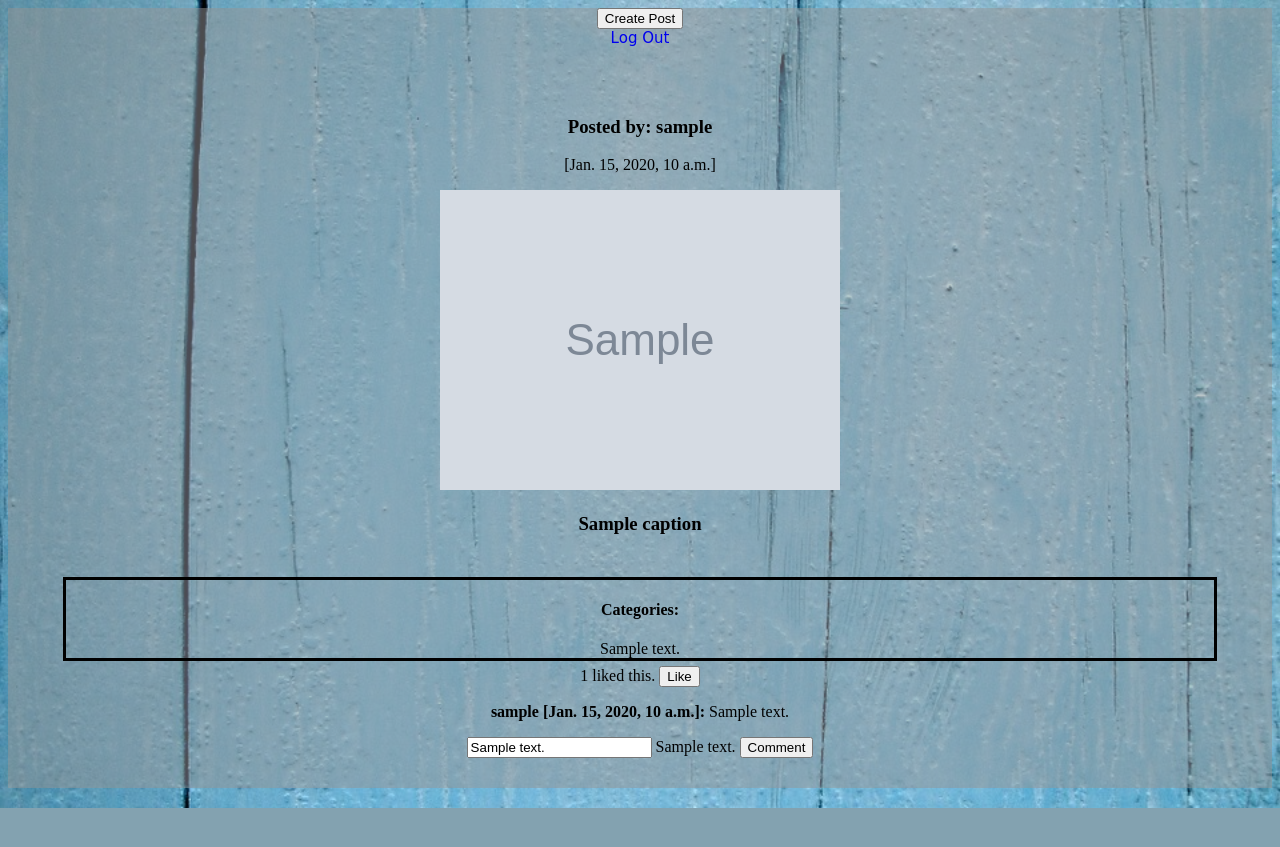
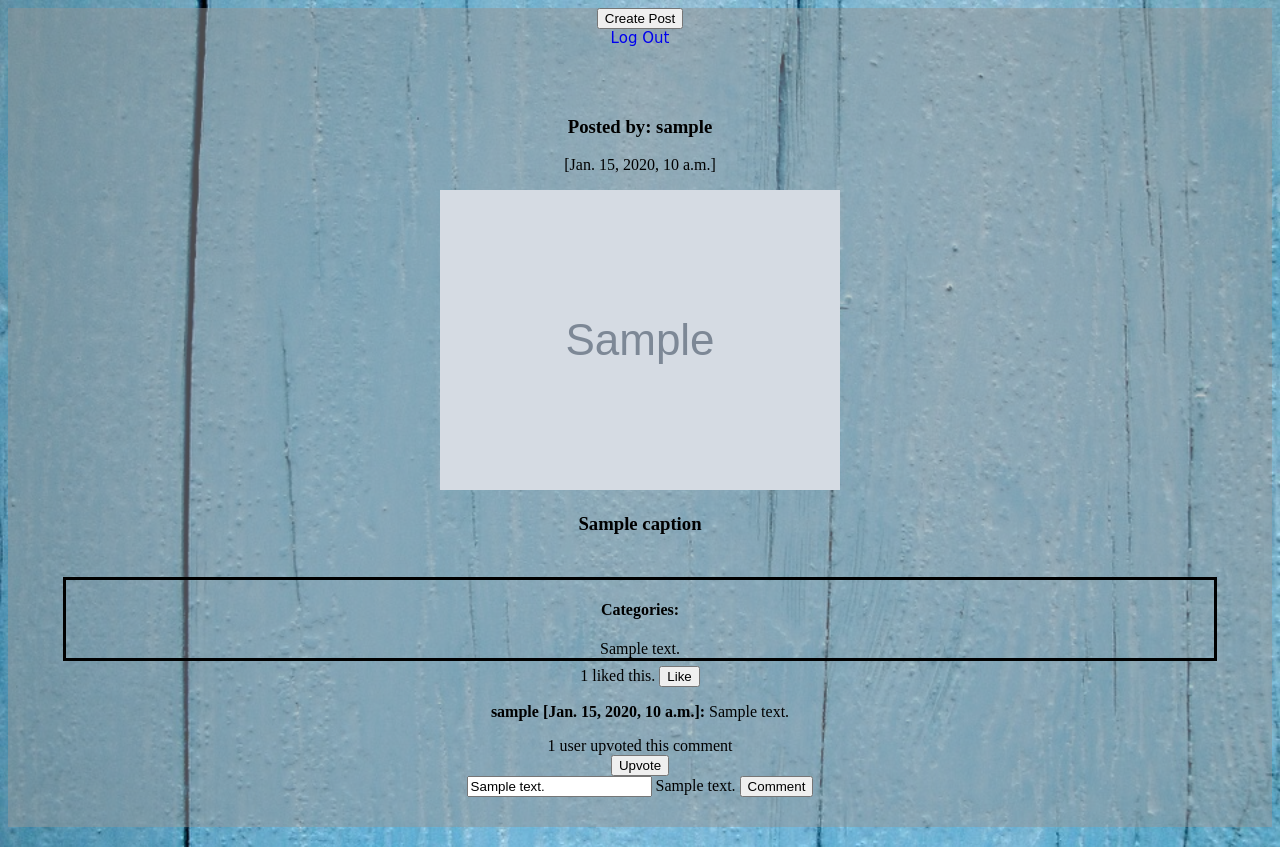
Before and after one commit to subtlyperfect/InstaClone, a Django app: template MyApp/templates/feed.html in a window 1280 px wide. Before the commit the page ends 808 px from the top, so only its background shows below. Run offline with Django 3.2, Linux system fonts and the light colour scheme; the template is opened without the code that fills it: most values are stand-ins (such as "Sample title", 1, 10 or a date in 2020); grey boxes marked "Sample" are stand-in pictures.

Commit message:
Added the funtionality to upvote a comment.

```diff
--- a/MyApp/templates/feed.html
+++ b/MyApp/templates/feed.html
@@ -83,10 +83,22 @@
         </div>
 
 
-        <div class="comment">
+        <div>
+
             {% for comment in post.comments %}
-                <p><b>{{ comment.user.username }} [{{ comment.created_on }}]:</b> {{ comment.comment_text }}</p>
+            <p> <b>{{ comment.user.username }} [{{ comment.created_on }}]:</b> {{ comment.comment_text }}</p>
+                {{ comment.upvote_count }} user upvoted this comment
+              <form method="POST" action="/upvote/">
+              {% csrf_token %}
+              <input type="hidden" name="comment" value="{{ comment.id }}" />
+                {% if comment.has_upvoted %}
+                <input type="submit" class="btn btn-default" value="Upvoted">
+                {% else %}
+                <input type="submit" class="btn btn-default" value="Upvote">
+                {% endif %}
+            </form>
             {% endfor %}
+
         </div>
 
 
@@ -100,6 +112,9 @@
                 <input type="submit" class="btn-default btn" value="Comment">
             </form>
         </div>
+
+
+
 </div>
 
     {% endfor %}
```
